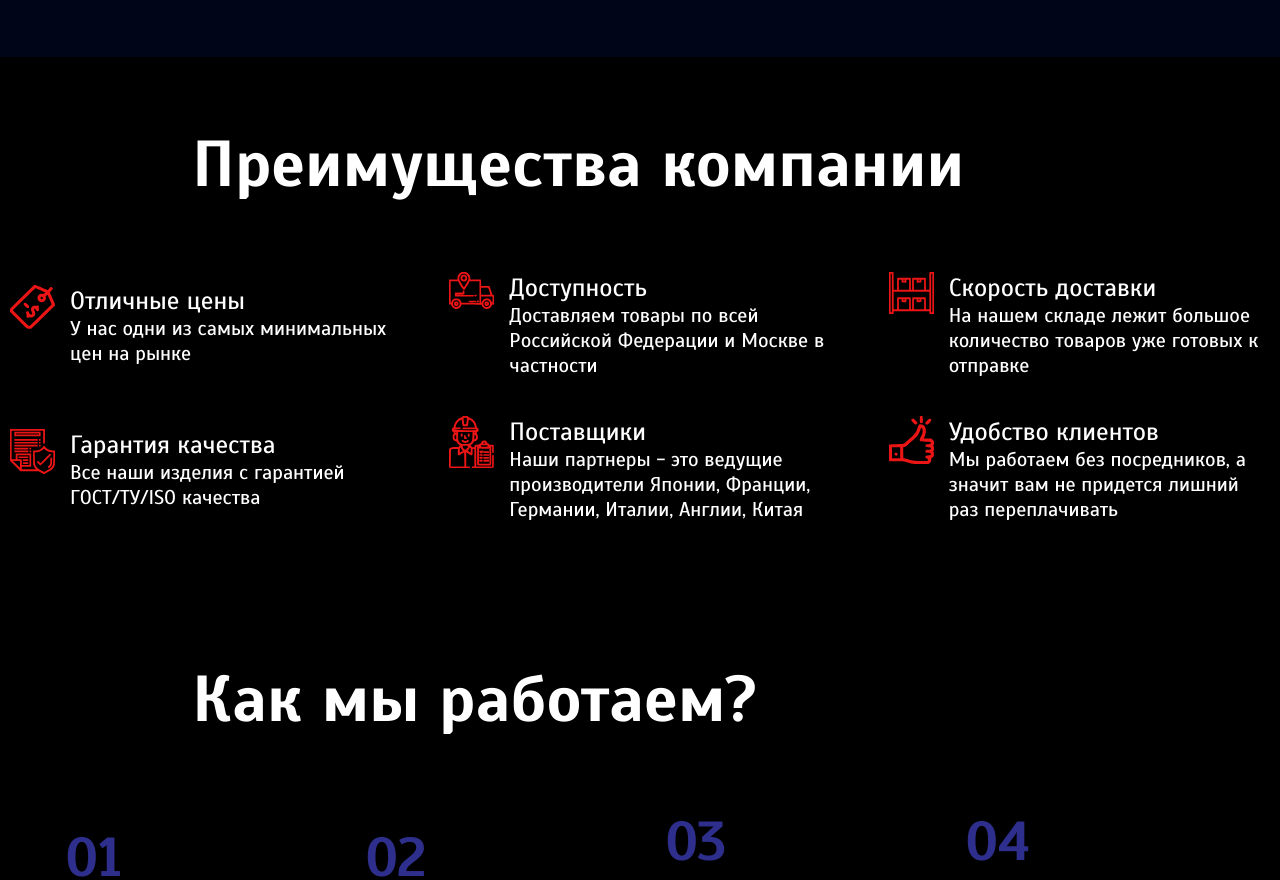
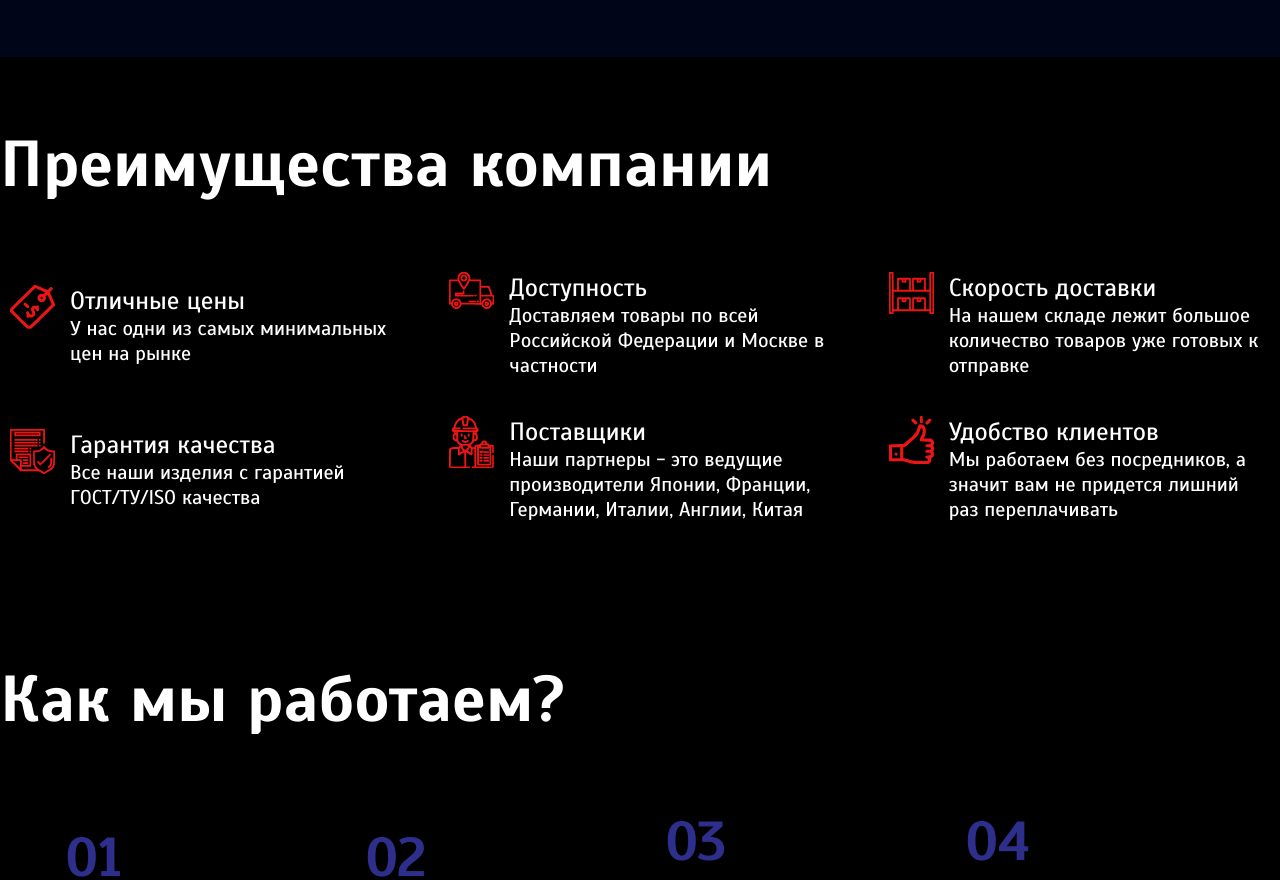
Before and after one commit to Chamber6821/kosox-web, a React (Create React App) app: page / in a window 1280 px wide. Shown: the part 6440-7320 px from the top of the page. Built offline with nearby package versions, Linux system fonts and the light colour scheme; no server answers.

Commit message:
Fix header margins

```diff
--- a/src/pages/Home.jsx
+++ b/src/pages/Home.jsx
@@ -2,6 +2,15 @@ import { useCity } from '../api/City'
 import Form from '../components/Form'
 import Reviews from '../components/Reviews'
 import Cards from './catalog/Cards'
+
+const Left = (props) =>
+  <div
+    {...props}
+    style={{
+      width: '100%',
+      maxWidth: '1440px'
+    }}
+  />
 
 export default function Home ({ api }) {
   document.title = 'Подшипники KOSOX | Купить подшипники оптом и в розницу'
@@ -502,9 +511,9 @@ export default function Home ({ api }) {
         </div>
       </div>
       <div className='primushestva_company'>
-        <div className='main_left'>
+        <Left>
           <h6>Преимущества компании</h6>
-        </div>
+        </Left>
         <div className='primushestva_company_cards'>
           <div className='primushestva_company_cards_card'>
             <div className='primushestva_company_cards_card_img'>
@@ -572,9 +581,9 @@ export default function Home ({ api }) {
         </div>
       </div>
       <div className='how_weare_working'>
-        <div className='main_left'>
+        <Left>
           <h6>Как мы работаем?</h6>
-        </div>
+        </Left>
         <div className='how_weare_working_cards'>
           <div className='how_weare_working_cards_card'>
             <div className='how_weare_working_cards_card_num'>
```
